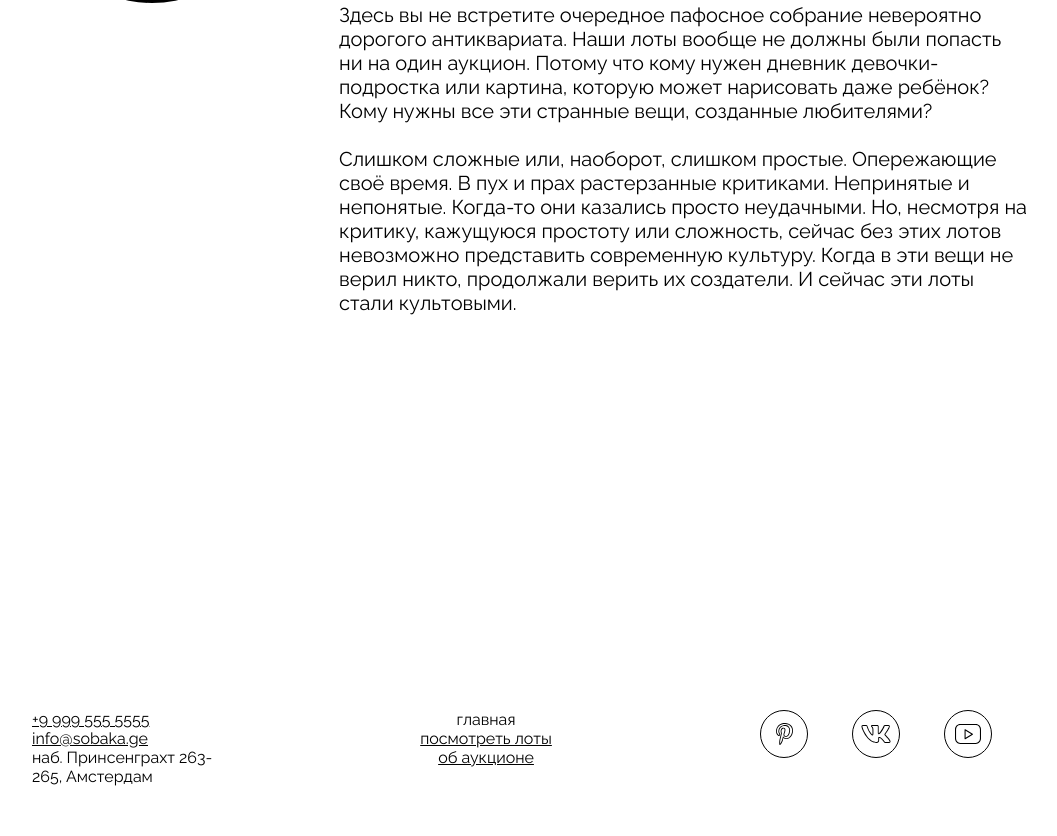
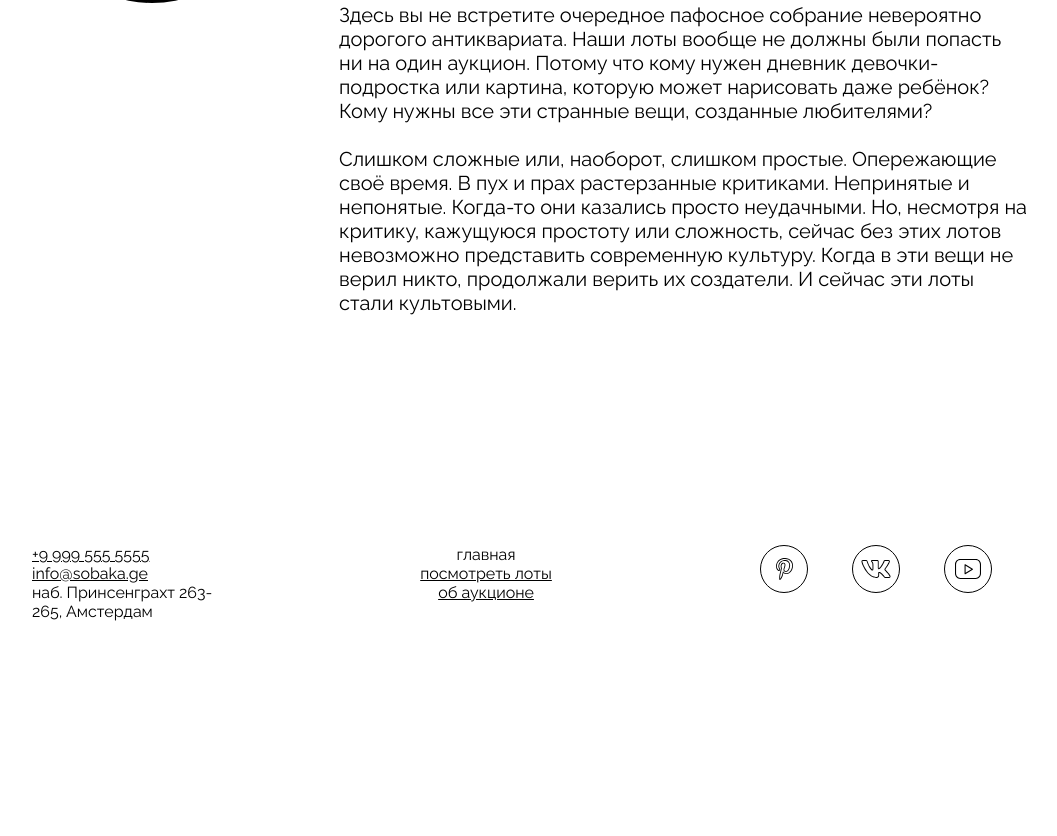
Before and after one commit to Vichunya/ono-tebe-nado, a plain HTML site: page index.html in a window 1280 px wide. Shown: the part 2329-3165 px from the top of the page, without its empty margins (108-1165 px from the left). After the commit the page ends 3038 px from the top, so only its background shows below. Drawn offline with Linux system fonts and the light colour scheme.

Commit message:
reduce footer height

```diff
--- a/index.html
+++ b/index.html
@@ -153,7 +153,7 @@
       </section>
     </main>
     <footer class="footer">
-      <div class="container">
+
         <div class="mini_footer">
       <div>
         <a href="tel:+99995555555">+9 999 555 5555</a><br>
@@ -174,7 +174,7 @@
       </li>
     </ul>
   </div>
-  </div>
+
     </footer>
   </body>
 </html>
--- a/styles/style.css
+++ b/styles/style.css
@@ -248,5 +248,5 @@ ul {
   text-align: center;
 }
 .footer {
-  padding-top: 180px;
+  padding: 180px 50px 88px 50px;
 }
```
